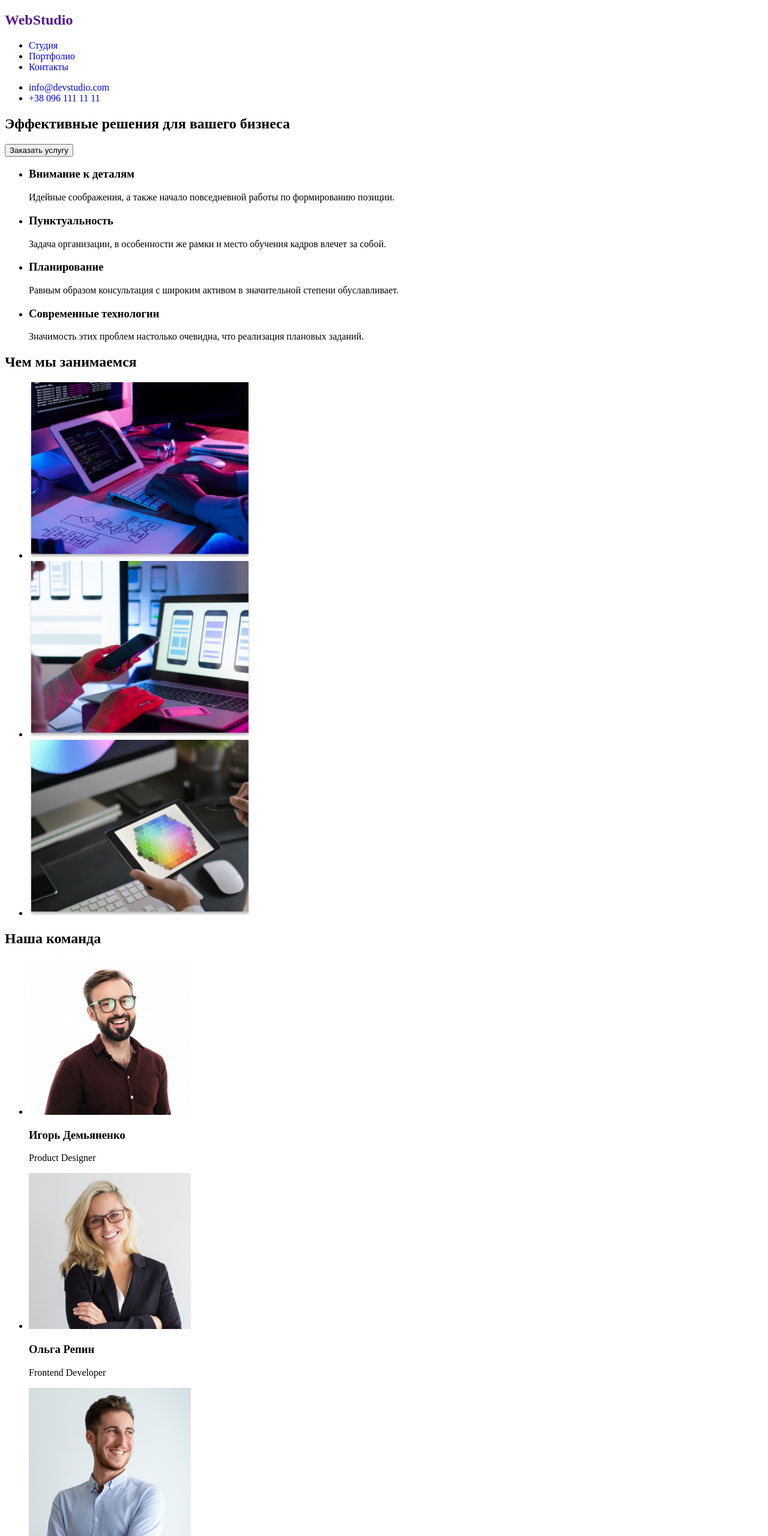
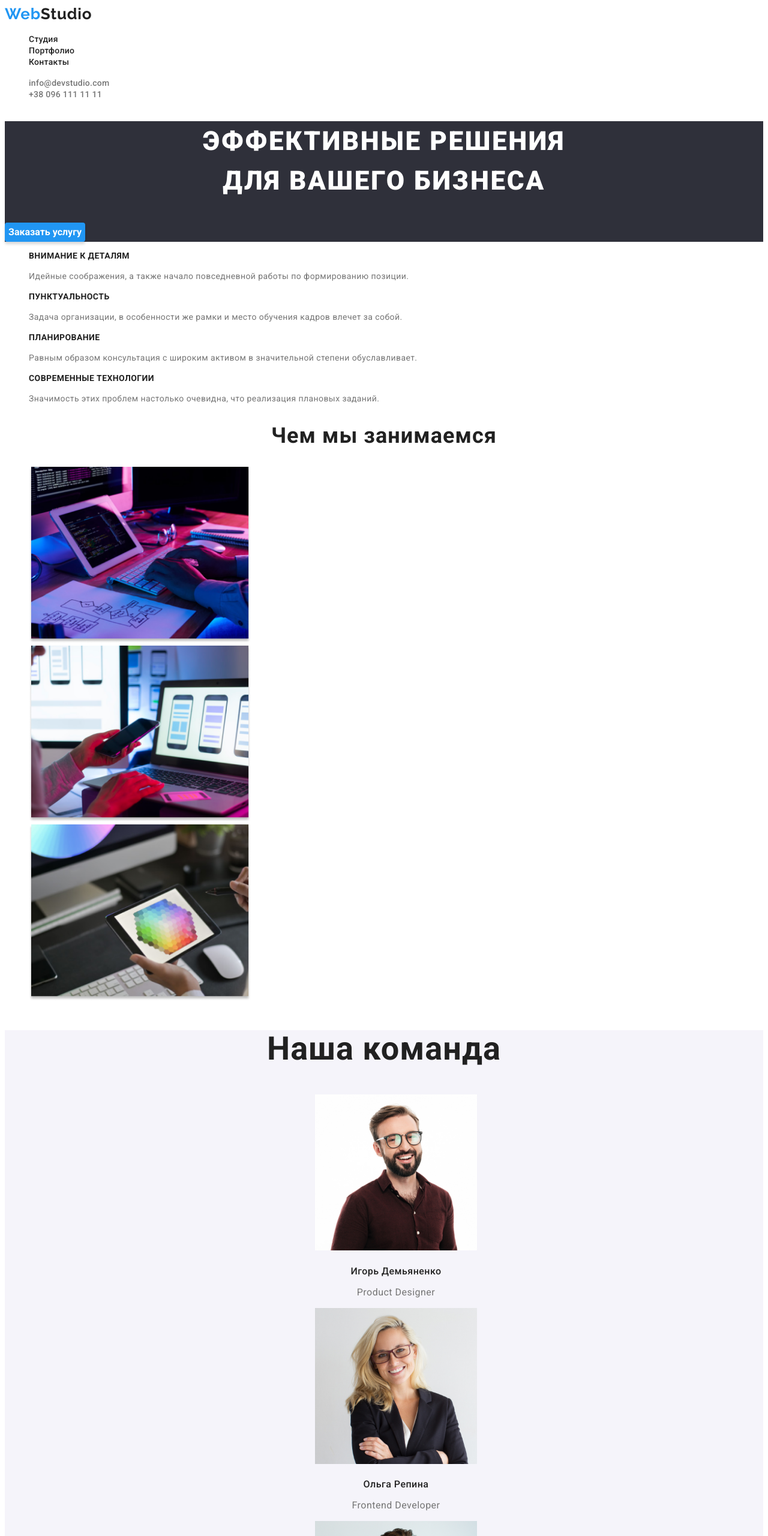
Before and after one commit to Denix200010/Denix200010-goit-markup-hw-01, a plain HTML site: page index.html in a window 1280 px wide. Shown: the top 2560 px of the page at 60% size. Drawn offline with Linux system fonts and the light colour scheme.

Commit message:
created portfolio.html and style.css

```diff
--- a/css/styles.css
+++ b/css/styles.css
@@ -1,3 +1,198 @@
-a {
-    text-decoration: none;
+:root {
+  --accent-color: #2196f3;
+  --primary-font-family: 'Roboto', sans-serif;
+  --secondary-font-family: 'Raleway', sans-serif;
+  --primary-bgc-white: #fff;
+  --secondary-bgc-white: #f5f4fa;
+  --primary-bgc-dark: #2f303a;
+  --primary-text-color: #212121;
+  --secondary-text-color: #757575;
 }
+.link {
+  text-decoration: none;
+}
+.list {
+  list-style: none;
+}
+
+body {
+  font-family: var(--primary-font-family);
+  background-color: var(--primary-bgc-white);
+  color: var(--primary-text-color);
+}
+
+.header-mail:focus,
+.header-mail:hover,
+.header-phone:focus,
+.header-phone:hover,
+.menu-link:hover,
+.menu-link:focus,
+.footer-address:hover,
+.footer-address:focus,
+.footer-address-map:hover,
+.footer-address-map:focus {
+  color: var(--accent-color);
+}
+/*---LOGO---*/
+.color-logo {
+  font-family: var(--secondary-font-family);
+  font-weight: 700;
+  font-size: 26px;
+  line-height: 1.19;
+  letter-spacing: 0.03em;
+  color: var(--accent-color);
+}
+.logo {
+  font-family: var(--secondary-font-family);
+  font-weight: 700;
+  font-size: 26px;
+  line-height: 1.19;
+  letter-spacing: 0.03em;
+  color: var(--primary-text-color);
+}
+/*---HEADER---*/
+.menu-link {
+  font-weight: 500;
+  font-size: 14px;
+  line-height: 1.14;
+  letter-spacing: 0.02em;
+
+  color: var(--primary-text-color);
+}
+
+.header-mail,
+.header-phone {
+
+  font-weight: 500;
+  font-size: 14px;
+  line-height: 16px;
+  letter-spacing: 0.02em;
+  color: var(--secondary-text-color) ;
+}
+.hero {
+  background-color: var(--primary-bgc-dark);
+}
+/*---HERO---*/
+.hero-title {
+  font-weight: 900;
+  font-size: 44px;
+  line-height: 1.5;
+  letter-spacing: 0.06em;
+  text-transform: uppercase;
+  color: #ffffff;
+  text-align: center;
+}
+
+.modal-button {
+  background: var(--accent-color) ;
+  box-shadow: 0px 4px 4px rgba(0, 0, 0, 0.15);
+  border-radius: 4px;
+  font-family: var(--primary-font-family);
+  font-weight: 700;
+  font-size: 16px;
+  line-height: 1.87;
+  color: #ffffff;
+  cursor: pointer;
+border: transparent;
+}
+/*---MAIN---*/
+.main-title {
+  font-weight: 700;
+  font-size: 14px;
+  line-height: 1.14;
+  letter-spacing: 0.03em;
+  text-transform: uppercase;
+}
+.main-item {
+  font-size: 14px;
+  line-height: 1.71;
+  letter-spacing: 0.03em;
+  color: var(--secondary-text-color);
+}
+/*---WORK---*/
+.main-team {
+  font-size: 36px;
+  line-height: 1.16;
+  text-align: center;
+  letter-spacing: 0.03em;
+  background-color: var(--secondary-bgc-white);
+}
+.work {
+  font-weight: 700;
+  font-size: 36px;
+  line-height: 1.16;
+  text-align: center;
+  letter-spacing: 0.03em;
+}
+.work-team {
+  font-weight: 500;
+  font-size: 16px;
+  line-height: 1.18;
+  text-align: center;
+  letter-spacing: 0.03em;
+}
+.work-position {
+ font-weight: 400;
+  font-size: 16px;
+  line-height: 1.18;
+  text-align: center;
+  letter-spacing: 0.03em;
+
+  color: var(--secondary-text-color);
+}
+/*--FOOTER--*/
+.footer-contacts {
+  background-color: var(--primary-bgc-dark);
+}
+.footer-address-map {
+  font-size: 14px;
+  line-height: 1.71;
+  letter-spacing: 0.03em;
+  color: #ffffff;
+}
+.footer-address {
+  font-size: 14px;
+  line-height: 24px;
+  letter-spacing: 0.03em;
+  color: rgba(255, 255, 255, 0.6);
+}
+/*-----PORTFOLIO-----*/
+/*---NAV---*/
+.menu-link-active{
+  color: var(--accent-color);
+    font-weight: 500;
+    font-size: 14px;
+    line-height: 1.14;
+    letter-spacing: 0.02em;
+}
+/*---BUTTONS---*/
+.filter-button{
+  font-weight: 500;
+  font-size: 16px;
+  line-height: 1.62;
+  text-align: center;
+  letter-spacing: 0.03em;
+  cursor: pointer;
+  background: #F5F4FA;
+  border-radius: 4px;
+  border: transparent;
+}
+.filter-button:focus, .filter-button:hover{
+  background-color: var(--accent-color);
+}
+/*---MAIN---*/
+.list-item{
+  font-weight: 700;
+  font-size: 18px;
+  line-height: 2;
+  letter-spacing: 0.06em;
+}
+.name-item{
+  font-size: 16px;
+  line-height: 1.87;
+
+
+  letter-spacing: 0.03em;
+
+  color: var(--secondary-text-color);
+}
--- a/index.html
+++ b/index.html
@@ -1,91 +1,96 @@
-
 <!DOCTYPE html>
 <html lang="ru">
   <head>
     <meta charset="UTF-8" />
     <meta http-equiv="X-UA-Compatible" content="IE=edge" />
     <meta name="viewport" content="width=device-width, initial-scale=1.0" />
+    <link rel="preconnect" href="https://fonts.googleapis.com" />
+    <link rel="preconnect" href="https://fonts.gstatic.com" crossorigin />
+    <link
+      href="https://fonts.googleapis.com/css2?family=Raleway:wght@700&family=Roboto:wght@400;500;700;900&display=swap"
+      rel="stylesheet"
+    />
     <title>Document</title>
     <link rel="stylesheet" href="./css/styles.css" />
   </head>
   <body>
     <!--Header-->
-    <header>
-      <nav>
-        <h2><a href="">WebStudio</a></h2>
+    <header class="page-header">
+      <nav class="page-nav">
+        <a class="link logo" href=""><span class="color-logo">Web</span>Studio</a>
 
-        <ul>
-          <li>
-            <a href="#studio">Студия</a>
+        <ul class="list menu">
+          <li class="menu-item">
+            <a class="link menu-link" href="#studio">Студия</a>
           </li>
-          <li>
-            <a href="#portfolio">Портфолио</a>
+          <li class="menu-item">
+            <a class="link menu-link" href="portfolio.html">Портфолио</a>
           </li>
-          <li>
-            <a href="#contacts">Контакты</a>
+          <li class="menu-item">
+            <a class="link menu-link" href="#contacts">Контакты</a>
           </li>
         </ul>
       </nav>
 
       <!--Contacts-->
 
-      <ul>
+      <ul class="list header-contacts">
         <li>
-          <a href="mailto:info@devstudio.com">info@devstudio.com</a>
+          <a class="link header-mail" href="mailto:info@devstudio.com">info@devstudio.com</a>
         </li>
         <li>
-          <a href="tel:+380961111111">+38 096 111 11 11</a>
+          <a class="link header-phone" href="tel:+380961111111">+38 096 111 11 11</a>
         </li>
       </ul>
     </header>
     <main>
-      <section>
-        <h1>Эффективные решения для вашего бизнеса</h1>
+      <section class="hero">
+        <h1 class="hero-title">
+          Эффективные решения <br />
+          для вашего бизнеса
+        </h1>
 
-        <button type="button">Заказать услугу</button>
+        <button class="modal-button" type="button">Заказать услугу</button>
       </section>
 
-      <section>
-        <ul>
+      <section class="main">
+        <ul class="list">
           <li>
-            <h3>Внимание к деталям</h3>
-            <p>
-              Идейные соображения, а также начало повседневной работы по
-              формированию позиции.
+            <h3 class="main-title">Внимание к деталям</h3>
+            <p class="main-item">
+              Идейные соображения, а также начало повседневной работы по формированию позиции.
             </p>
           </li>
 
           <li>
-            <h3>Пунктуальность</h3>
-            <p>
-              Задача организации, в особенности же рамки и место обучения кадров
-              влечет за собой.
+            <h3 class="main-title">Пунктуальность</h3>
+            <p class="main-item">
+              Задача организации, в особенности же рамки и место обучения кадров влечет за собой.
             </p>
           </li>
 
           <li>
-            <h3>Планирование</h3>
-            <p>
-              Равным образом консультация с широким активом в значительной
-              степени обуславливает.
+            <h3 class="main-title">Планирование</h3>
+            <p class="main-item">
+              Равным образом консультация с широким активом в значительной степени обуславливает.
             </p>
           </li>
 
           <li>
-            <h3>Современные технологии</h3>
-            <p>
-              Значимость этих проблем настолько очевидна, что реализация
-              плановых заданий.
+            <h3 class="main-title">Современные технологии</h3>
+            <p class="main-item">
+              Значимость этих проблем настолько очевидна, что реализация плановых заданий.
             </p>
           </li>
         </ul>
       </section>
 
-      <section>
-        <h2 id="studio">Чем мы занимаемся</h2>
-        <ul>
+      <section class="main-work">
+        <h2 id="studio" class="work">Чем мы занимаемся</h2>
+        <ul class="list">
           <li>
             <img
+              class="work-item"
               src="./images/work/img.png"
               alt="pic1"
               width="370"
@@ -94,6 +99,7 @@
           </li>
           <li>
             <img
+              class="work-item"
               src="./images/work/img-1.png"
               alt="pic2"
               width="370"
@@ -102,6 +108,7 @@
           </li>
           <li>
             <img
+              class="work-item"
               src="./images/work/img-2.png"
               alt="pic3"
               width="370"
@@ -111,63 +118,70 @@
         </ul>
       </section>
 
-      <section>
-        <h2 id="portfolio">Наша команда</h2>
-        <ul>
+      <section class="main-team">
+        <h2 class="work-title">Наша команда</h2>
+        <ul class="list">
           <li>
             <img
+              class="work-pic"
               src="./images/team/img.jpg"
               alt="Игорь Демьяненко"
               width="270"
               height="260"
             />
-            <h3>Игорь Демьяненко</h3>
-            <p>Product Designer</p>
+            <h3 class="work-team">Игорь Демьяненко</h3>
+            <p class="work-position">Product Designer</p>
           </li>
 
           <li>
             <img
+              class="work-pic"
               src="./images/team/img-1.jpg"
               alt="Ольга Репина"
               width="270"
               height="260"
             />
-            <h3>Ольга Репин</h3>
-            <p>Frontend Developer</p>
+            <h3 class="work-team">Ольга Репина</h3>
+            <p class="work-position">Frontend Developer</p>
           </li>
 
           <li>
             <img
+              class="work-pic"
               src="./images/team/img-2.jpg"
               alt="Николай Тарасов"
               width="270"
               height="260"
             />
-            <h3>Николай Тарасов</h3>
-            <p>Marketing</p>
+            <h3 class="work-team">Николай Тарасов</h3>
+            <p class="work-position">Marketing</p>
           </li>
 
           <li>
             <img
+              class="work-pic"
               src="./images/team/img-3.jpg"
               alt="Михаил Ермаков"
               width="270"
               height="260"
             />
-            <h3>Михаил Ермаков</h3>
-            <p>UI Designer</p>
+            <h3 class="work-team">Михаил Ермаков</h3>
+            <p class="work-position">UI Designer</p>
           </li>
         </ul>
       </section>
     </main>
 
-    <footer id="contacts">
+    <footer id="contacts" class="footer-contacts">
+      <a class="link logo" href=""><span class="color-logo">Web</span>Studio</a>
       <address>
 
-          <p><a href="">WebStudio</a></p>
-          <ul>
+
+
+        <ul class="list">
           <li>
             <a
+              class="link footer-address-map"
               href="https://goo.gl/maps/1Rrf1nAPF8VBuisGA"
               target="blank"
               rel="noopener noreferrer"
@@ -176,10 +190,11 @@
             >
           </li>
 
-            <li><a href="mailto:info@example.com">info@example.com</a></li>
-            <li><a href="tel:+380991111111">+38 099 111 11 11</a></li>
+          <li>
+            <a class="link footer-address" href="mailto:info@example.com">info@example.com</a>
+          </li>
+          <li><a class="link footer-address" href="tel:+380991111111">+38 099 111 11 11</a></li>
         </ul>
-
       </address>
     </footer>
   </body>
```
Also changed, not shown: portfolio.html (added, +155 -0 lines), images/portfolio/img-1.jpg (added), images/portfolio/img-2.jpg (added), images/portfolio/img-3.jpg (added), images/portfolio/img-4.jpg (added), images/portfolio/img-5.jpg (added), images/portfolio/img-6.jpg (added), images/portfolio/img-7.jpg (added), images/portfolio/img-8.jpg (added), images/portfolio/img.jpg (added). Lines whose indentation alone changed are shown as unchanged.
